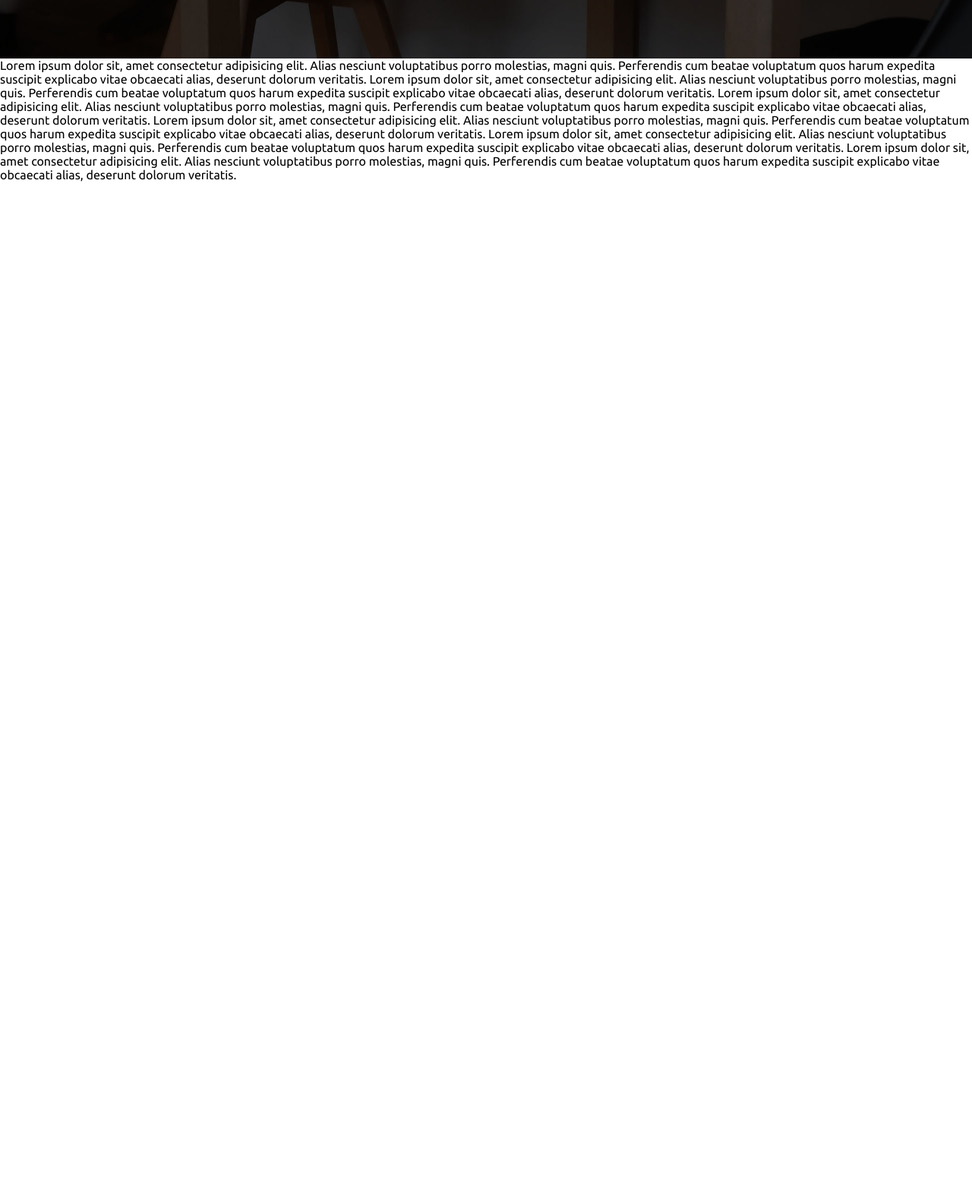
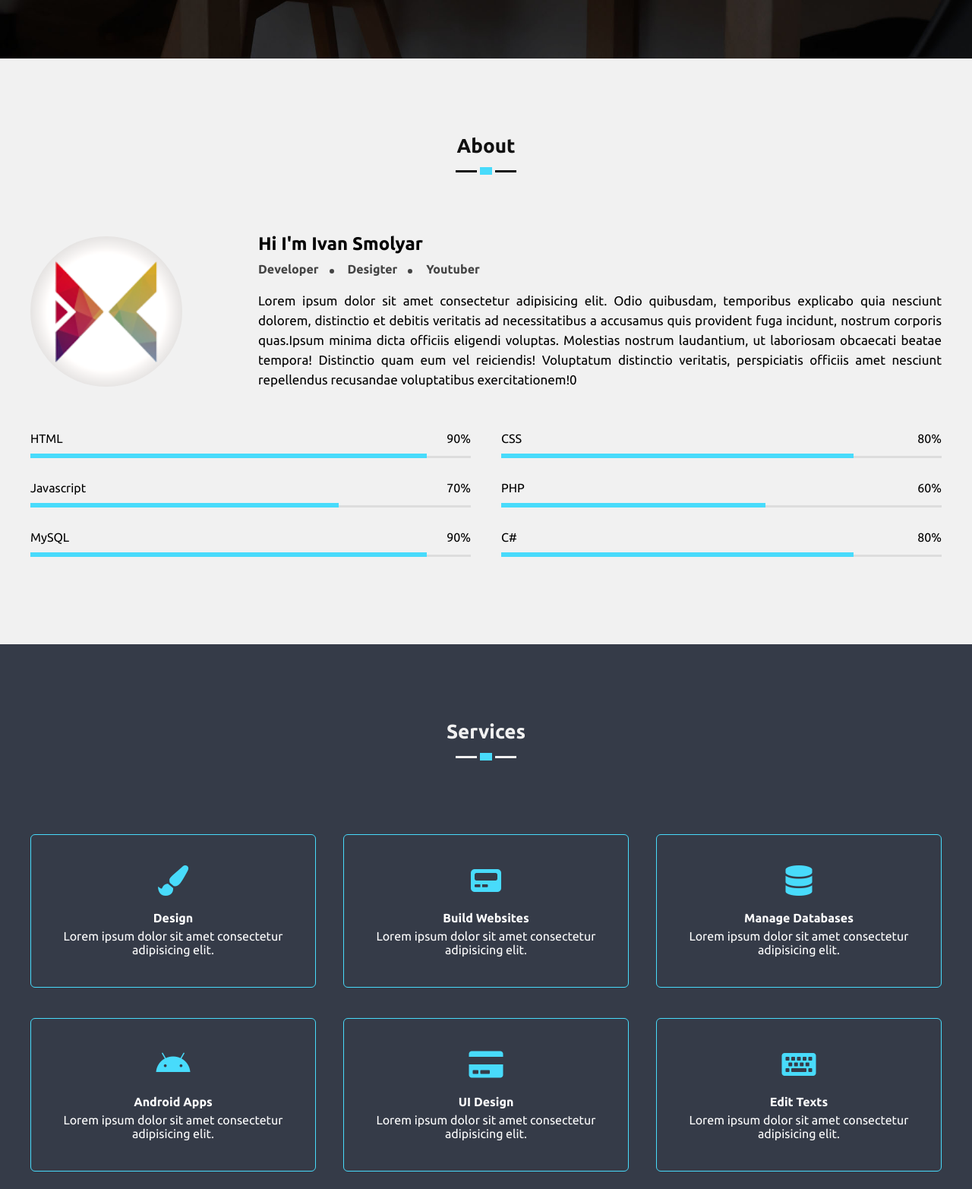
Before and after one commit to IvanSmolyar74/personal_site, a plain HTML site: page index.html in a window 1280 px wide. Shown: the part 723-2288 px from the top of the page at 76% size. Before the commit the page ends 962 px from the top, so only its background shows below. Drawn offline with Linux system fonts and the light colour scheme; a script that the page names is missing.

Commit message:
add section about and service

```diff
--- a/assets/css/style.css
+++ b/assets/css/style.css
@@ -7,6 +7,10 @@
   -webkit-user-select: none;
   -moz-user-select: none;
   -ms-user-select: none;
+}
+
+body.overflow_hidden {
+  overflow: hidden;
 }
 
 .navbar {
@@ -169,12 +173,197 @@
   transform: 0.2s linear;
 }
 
-#home .buttons a:hover {
+#home .buttons a:hover,
+#home .buttons a:nth-child(2) {
   background-color: #48dbfb;
   color: #fff;
 }
 
+section {
+  padding: 100px 0;
+  background-color: #f1f1f1;
+}
+
+.section-title {
+  text-align: center;
+  margin-bottom: 80px;
+  position: relative;
+  font-size: 26px;
+  padding-bottom: 20px;
+  color: #111;
+}
+
+.section-title::before {
+  content: "";
+  position: absolute;
+  width: 80px;
+  height: 3px;
+  background-color: #111;
+  bottom: 0;
+  left: calc(50% - 40px);
+}
+
+.section-title::after {
+  content: "";
+  position: absolute;
+  width: 16px;
+  height: 10px;
+  background-color: #48dbfb;
+  border: 4px solid #f1f1f1;
+  left: calc(50% - 12px);
+  bottom: -7px;
+}
+
+.about-content {
+  display: flex;
+  align-items: center;
+  flex-wrap: wrap;
+}
+
+.about-pic {
+  width: 200px;
+  border-radius: 50%;
+  margin-right: 100px;
+}
+.about-text {
+  flex: 1;
+}
+
+.about-text h3 {
+  margin: 10px 0;
+  color: #444444;
+  font-size: 16px;
+}
+
+.about-text h3 span:nth-child(1)::after,
+.about-text h3 span:nth-child(2)::after {
+  content: "";
+  width: 6px;
+  height: 6px;
+  background-color: #444;
+  display: inline-block;
+  border-radius: 50%;
+  margin: 0 14px;
+}
+
+.about-text p {
+  font-size: 17px;
+  text-align: justify;
+  line-height: 26px;
+  margin-top: 20px;
+}
+
+.skills {
+  margin-top: 40px;
+  display: flex;
+  justify-content: space-between;
+  flex-wrap: wrap;
+}
+
+.scill {
+  width: calc(50% - 20px);
+  margin: 15px 0;
+}
+
+.scill-info {
+  display: flex;
+  justify-content: space-between;
+}
+
+.scill-bar {
+  height: 3px;
+  background-color: #ddd;
+  margin-top: 14px;
+  position: relative;
+}
+
+.scill-bar::after {
+  content: "";
+  position: absolute;
+  height: 6px;
+  background-color: #48dbfb;
+  width: 50%;
+  bottom: 0;
+}
+
+.html::after {
+  width: 90%;
+}
+.css::after {
+  width: 80%;
+}
+.js::after {
+  width: 70%;
+}
+.php::after {
+  width: 60%;
+}
+.mysql::after {
+  width: 90%;
+}
+.cs::after {
+  width: 80%;
+}
+
+section.dark {
+  background-color: #353b48;
+}
+
+section.dark .section-title {
+  color: #f1f1f1;
+}
+
+section.dark .section-title::before {
+  background-color: #f1f1f1;
+}
+
+section.dark .section-title::after {
+  border: 4px solid #353b48;
+}
+
+.services {
+  display: flex;
+  justify-content: space-between;
+  flex-wrap: wrap;
+}
+
+.service {
+  width: calc(33% - 20px);
+  text-align: center;
+  border: 1px solid #48dbfb;
+  border-radius: 6px;
+  margin: 20px 0;
+  padding: 40px 20px;
+  color: #fff;
+  cursor: pointer;
+  transition: 0.3s linear;
+}
+
+.service .icon {
+  color: #48dbfb;
+  font-size: 40px;
+  margin-bottom: 20px;
+  transition: 0.3s linear;
+}
+
+.service h4 {
+  font-size: 16px;
+  margin-bottom: 6px;
+}
+
+.service:hover {
+  background-color: #48dbfb;
+}
+
+.service:hover .icon {
+  color: #fff;
+}
+
 @media screen and (max-width: 980px) {
+  #home .content h1::after {
+    font-size: 50px;
+  }
+
   .menu-toggle {
     display: block;
   }
@@ -215,4 +404,32 @@
     transform: rotate(45deg);
     bottom: 14px;
   }
+
+  .inner-width {
+    max-width: 800px;
+  }
+
+  .about-pic {
+    margin: 0 auto 60px;
+  }
+  .about-text {
+    flex: 100%;
+    text-align: center;
+  }
+
+  .service {
+    width: calc(50% - 20px);
+  }
 }
+
+@media screen and (max-width: 600px) {
+  .inner-width {
+    padding: 0 20px;
+  }
+  .scill {
+    width: 100%;
+  }
+  .service {
+    width: 100%;
+  }
+}
--- a/index.html
+++ b/index.html
@@ -56,28 +56,137 @@
         </div>
       </div>
     </section>
-    <p>
-      Lorem ipsum dolor sit, amet consectetur adipisicing elit. Alias nesciunt
-      voluptatibus porro molestias, magni quis. Perferendis cum beatae
-      voluptatum quos harum expedita suscipit explicabo vitae obcaecati alias,
-      deserunt dolorum veritatis. Lorem ipsum dolor sit, amet consectetur
-      adipisicing elit. Alias nesciunt voluptatibus porro molestias, magni quis.
-      Perferendis cum beatae voluptatum quos harum expedita suscipit explicabo
-      vitae obcaecati alias, deserunt dolorum veritatis. Lorem ipsum dolor sit,
-      amet consectetur adipisicing elit. Alias nesciunt voluptatibus porro
-      molestias, magni quis. Perferendis cum beatae voluptatum quos harum
-      expedita suscipit explicabo vitae obcaecati alias, deserunt dolorum
-      veritatis. Lorem ipsum dolor sit, amet consectetur adipisicing elit. Alias
-      nesciunt voluptatibus porro molestias, magni quis. Perferendis cum beatae
-      voluptatum quos harum expedita suscipit explicabo vitae obcaecati alias,
-      deserunt dolorum veritatis. Lorem ipsum dolor sit, amet consectetur
-      adipisicing elit. Alias nesciunt voluptatibus porro molestias, magni quis.
-      Perferendis cum beatae voluptatum quos harum expedita suscipit explicabo
-      vitae obcaecati alias, deserunt dolorum veritatis. Lorem ipsum dolor sit,
-      amet consectetur adipisicing elit. Alias nesciunt voluptatibus porro
-      molestias, magni quis. Perferendis cum beatae voluptatum quos harum
-      expedita suscipit explicabo vitae obcaecati alias, deserunt dolorum
-      veritatis.
-    </p>
+    <!-- Home -->
+    <section id="about">
+      <div class="inner-width">
+        <h1 class="section-title">About</h1>
+        <div class="about-content">
+          <img src="./assets/img/pic.png" alt="" class="about-pic" />
+          <div class="about-text">
+            <h2>Hi I'm Ivan Smolyar</h2>
+            <h3>
+              <span>Developer</span>
+              <span>Desigter</span>
+              <span>Youtuber</span>
+            </h3>
+            <p>
+              Lorem ipsum dolor sit amet consectetur adipisicing elit. Odio
+              quibusdam, temporibus explicabo quia nesciunt dolorem, distinctio
+              et debitis veritatis ad necessitatibus a accusamus quis provident
+              fuga incidunt, nostrum corporis quas.Ipsum minima dicta officiis
+              eligendi voluptas. Molestias nostrum laudantium, ut laboriosam
+              obcaecati beatae tempora! Distinctio quam eum vel reiciendis!
+              Voluptatum distinctio veritatis, perspiciatis officiis amet
+              nesciunt repellendus recusandae voluptatibus exercitationem!0
+            </p>
+          </div>
+        </div>
+        <div class="skills">
+          <div class="scill">
+            <div class="scill-info">
+              <span>HTML</span>
+              <span>90%</span>
+            </div>
+            <div class="scill-bar html"></div>
+          </div>
+
+          <div class="scill">
+            <div class="scill-info">
+              <span>CSS</span>
+              <span>80%</span>
+            </div>
+            <div class="scill-bar css"></div>
+          </div>
+
+          <div class="scill">
+            <div class="scill-info">
+              <span>Javascript</span>
+              <span>70%</span>
+            </div>
+            <div class="scill-bar js"></div>
+          </div>
+
+          <div class="scill">
+            <div class="scill-info">
+              <span>PHP</span>
+              <span>60%</span>
+            </div>
+            <div class="scill-bar php"></div>
+          </div>
+
+          <div class="scill">
+            <div class="scill-info">
+              <span>MySQL</span>
+              <span>90%</span>
+            </div>
+            <div class="scill-bar mysql"></div>
+          </div>
+
+          <div class="scill">
+            <div class="scill-info">
+              <span>C#</span>
+              <span>80%</span>
+            </div>
+            <div class="scill-bar cs"></div>
+          </div>
+        </div>
+      </div>
+    </section>
+
+    <!-- Services -->
+    <section id="services" class="dark">
+      <div class="inner-width">
+        <h1 class="section-title">Services</h1>
+        <div class="services">
+          <div class="service">
+            <i class="icon fas fa-paint-brush"></i>
+            <h4>Design</h4>
+            <p>
+              Lorem ipsum dolor sit amet consectetur adipisicing elit.
+            </p>
+          </div>
+
+          <div class="service">
+            <i class="icon fas fa-pager"></i>
+            <h4>Build Websites</h4>
+            <p>
+              Lorem ipsum dolor sit amet consectetur adipisicing elit.
+            </p>
+          </div>
+
+          <div class="service">
+            <i class="icon fas fa-database"></i>
+            <h4>Manage Databases</h4>
+            <p>
+              Lorem ipsum dolor sit amet consectetur adipisicing elit.
+            </p>
+          </div>
+
+          <div class="service">
+            <i class="icon fab fa-android"></i>
+            <h4>Android Apps</h4>
+            <p>
+              Lorem ipsum dolor sit amet consectetur adipisicing elit.
+            </p>
+          </div>
+
+          <div class="service">
+            <i class="icon fas fa-credit-card"></i>
+            <h4>UI Design</h4>
+            <p>
+              Lorem ipsum dolor sit amet consectetur adipisicing elit.
+            </p>
+          </div>
+
+          <div class="service">
+            <i class="icon fas fa-keyboard"></i>
+            <h4>Edit Texts</h4>
+            <p>
+              Lorem ipsum dolor sit amet consectetur adipisicing elit.
+            </p>
+          </div>
+        </div>
+      </div>
+    </section>
   </body>
 </html>
--- a/script.js
+++ b/script.js
@@ -104,11 +104,11 @@ window.addEventListener("scroll", function () {
 });
 var toggleMenu = document.querySelector(".menu-toggle"),
     navbarMenu = document.querySelector(".navbar-menu");
-console.log(toggleMenu);
 
 toggleMenu.onclick = function () {
   toggleMenu.classList.toggle("active");
   navbarMenu.classList.toggle("active");
+  document.body.classList.toggle("overflow_hidden");
 };
 
 /***/ })
```
Also changed, not shown: 1 other file.
